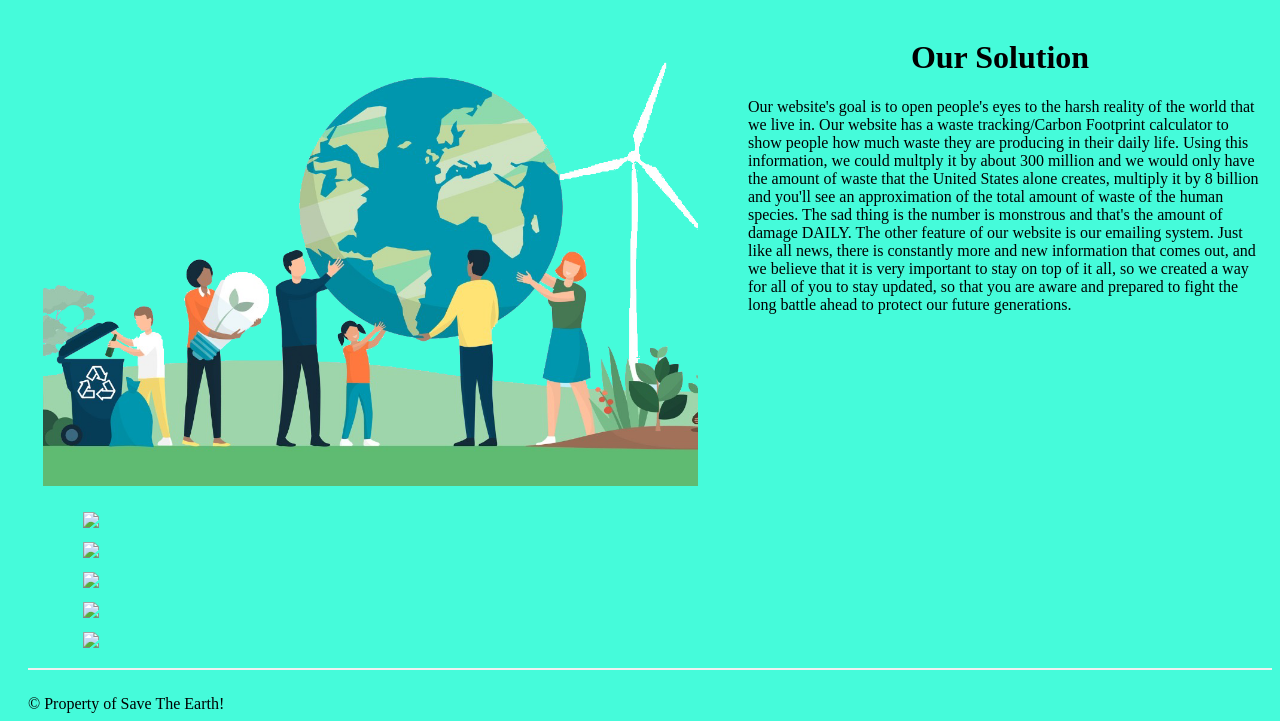
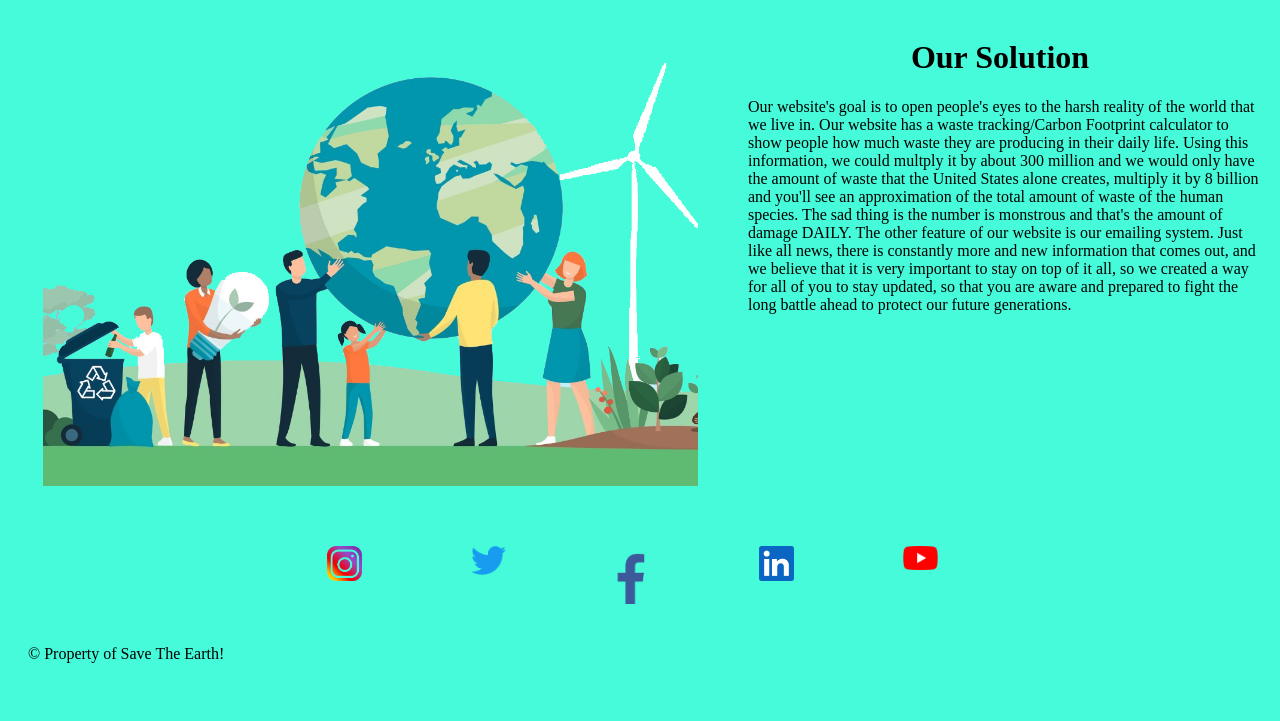
Before and after one commit to RakeshASC22/SAVETHEEARTH, a plain HTML site: page index.html in a window 1280 px wide. Shown: the part 914-1635 px from the top of the page. After the commit the page ends 1585 px from the top, so only its background shows below. Drawn offline with Linux system fonts and the light colour scheme.

Commit message:
Add files via upload

```diff
--- a/css/style.css
+++ b/css/style.css
@@ -6,6 +6,39 @@ header{
     text-align:center;
     font-size:xx-large;
     font-style:oblique;
+}
+#sm{
+  margin-top:50px;
+  display:flex;
+}
+.sm{
+  display:inline-block;
+    list-style-type: none;
+    margin:0 2rem;
+    text-align:center;
+    align-content:center;
+  max-width:80px;
+}
+.sm:hover{
+  opacity:0.7;
+}
+#sm ul{
+  display:flex;
+    list-style-type: none;
+    margin:auto;
+    justify-content:center;
+    text-align:center;
+    position:relative;
+    left:-30px;
+}
+#people{
+  display:flex;
+  margin-left: auto;
+  margin-right: auto;
+}
+.people{
+  align-content: center;
+  width: 1000px;
 }
 .solutionTxt{
     padding-left:20px;
@@ -37,7 +70,7 @@ img {
     padding-top:10px;
     padding-left:15px;
 }
-li{
+.item{
     justify-content: space-around;
 }
 ul{
@@ -153,7 +186,8 @@ button:hover {
 
 /* Style the horizontal ruler */
 hr {
-  border: 1px solid #f1f1f1;
+  border: 2px solid #00000000;
+  color:#00000000;
   margin-bottom: 25px;
 }
 
```
Also changed, not shown: images/fb.png (added), images/insta.png (added), images/ln.png (added), images/twitter.png (added), images/yt.png (added), js/data.js (line endings or trailing spaces), js/mail.js (line endings or trailing spaces), js/main.js (line endings or trailing spaces).
